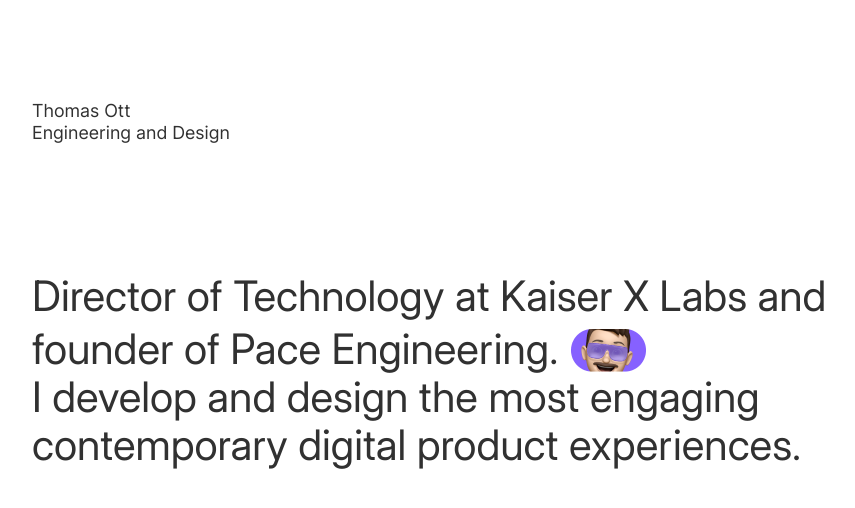
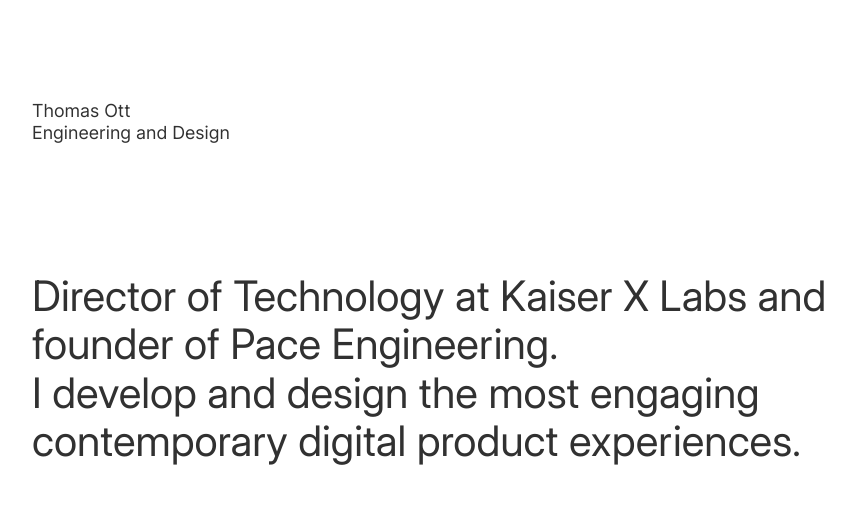
Before and after one commit to greenchapter/website, a SvelteKit app: page / in a window 1280 px wide. Shown: the top 508 px of the page, without its empty margins (62-917 px from the left). Built offline with nearby package versions, Linux system fonts and the light colour scheme.

Commit message:
fix: remove header icon

```diff
--- a/src/routes/Component.svelte
+++ b/src/routes/Component.svelte
@@ -7,7 +7,7 @@
 
 <section class="intro">
 	<h1>
-		Director of Technology at Kaiser X Labs and founder of Pace Engineering. <img src="memoji.png" width="75px" /><br />
+		Director of Technology at Kaiser X Labs and founder of Pace Engineering. <br />
 		I develop and design the most engaging contemporary digital product experiences.
 	</h1>
 </section>
```
